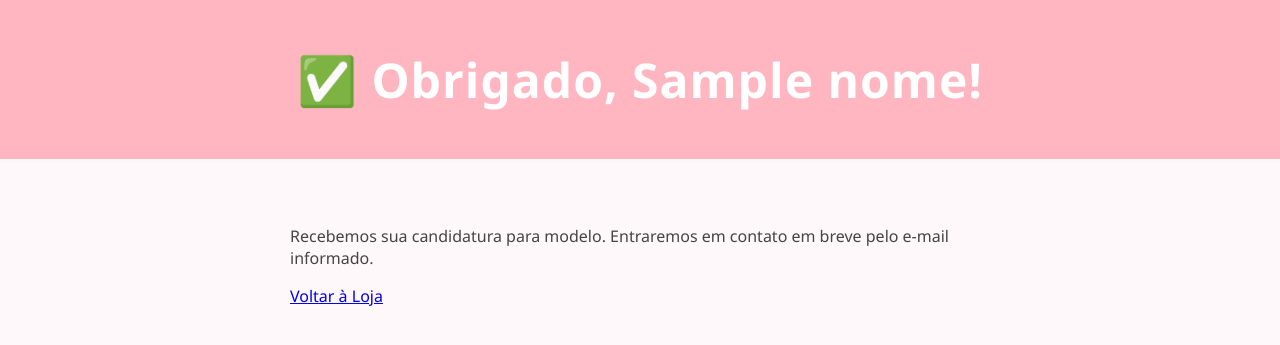
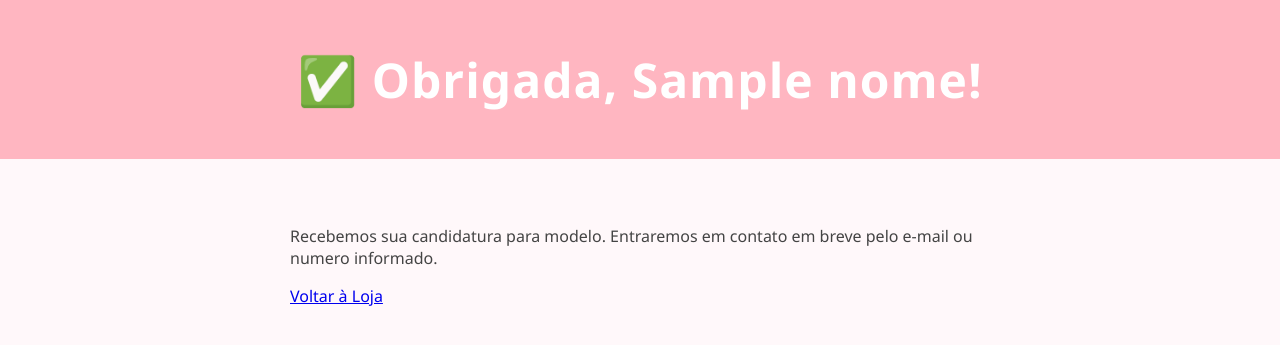
Before and after one commit to gordaohackker/loja-pro-de-roupas, a Flask app: template templates/modelo_sucesso.html in a window 1280 px wide. Shown: the top 345 px of the page. Run offline with Flask 3, Linux system fonts and the light colour scheme; the template is opened without the code that fills it: most values are stand-ins (such as "Sample title", 1, 10 or a date in 2020).

Commit message:
Update modelo_sucesso.html

```diff
--- a/templates/modelo_sucesso.html
+++ b/templates/modelo_sucesso.html
@@ -6,9 +6,9 @@
   <link rel="stylesheet" href="/static/css/style.css">
 </head>
 <body>
-  <header><h1>✅ Obrigado, {{ nome }}!</h1></header>
+  <header><h1>✅ Obrigada, {{ nome }}!</h1></header>
   <main>
-    <p>Recebemos sua candidatura para modelo. Entraremos em contato em breve pelo e-mail informado.</p>
+    <p>Recebemos sua candidatura para modelo. Entraremos em contato em breve pelo e-mail ou numero informado.</p>
     <a href="/loja">Voltar à Loja</a>
   </main>
 </body>
```
